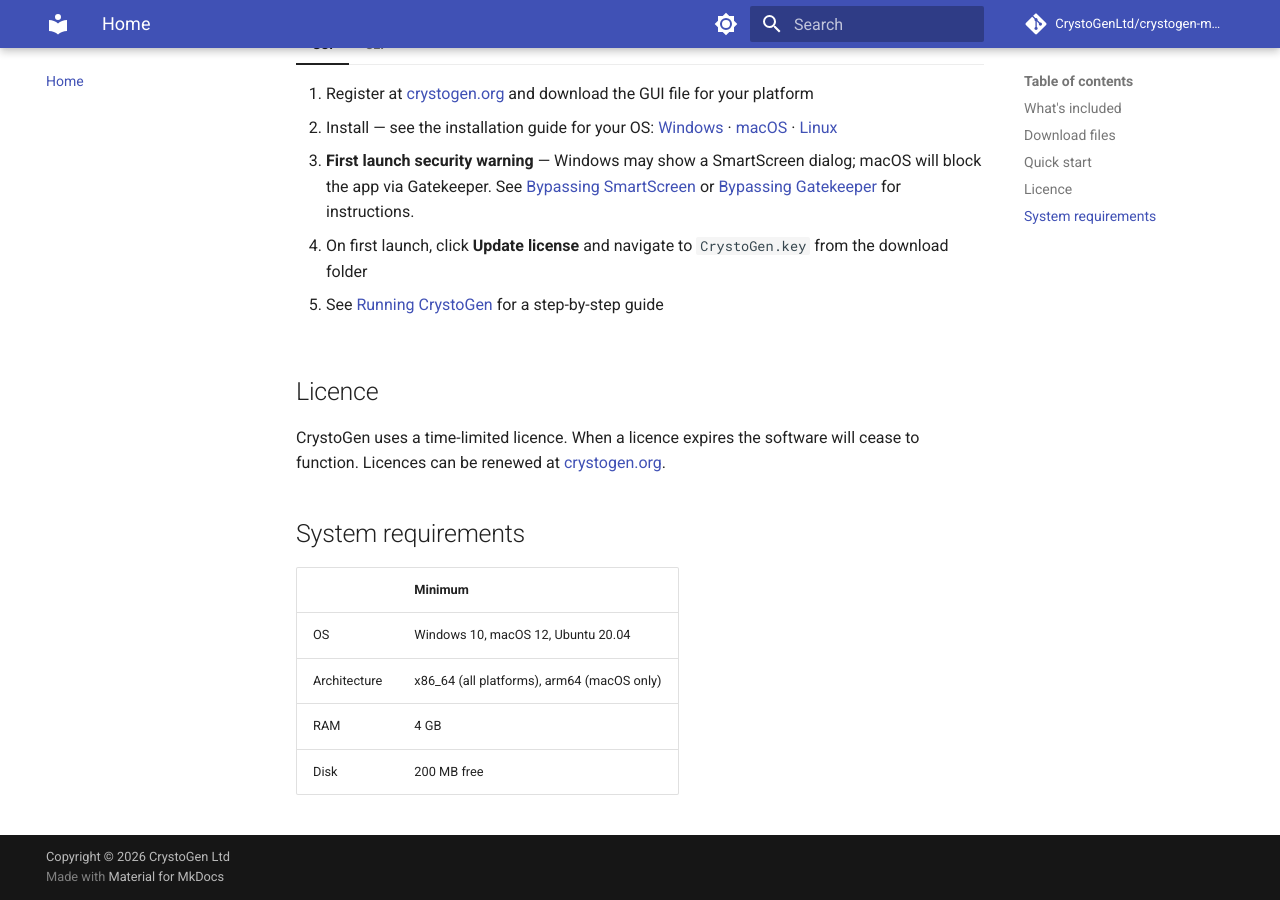
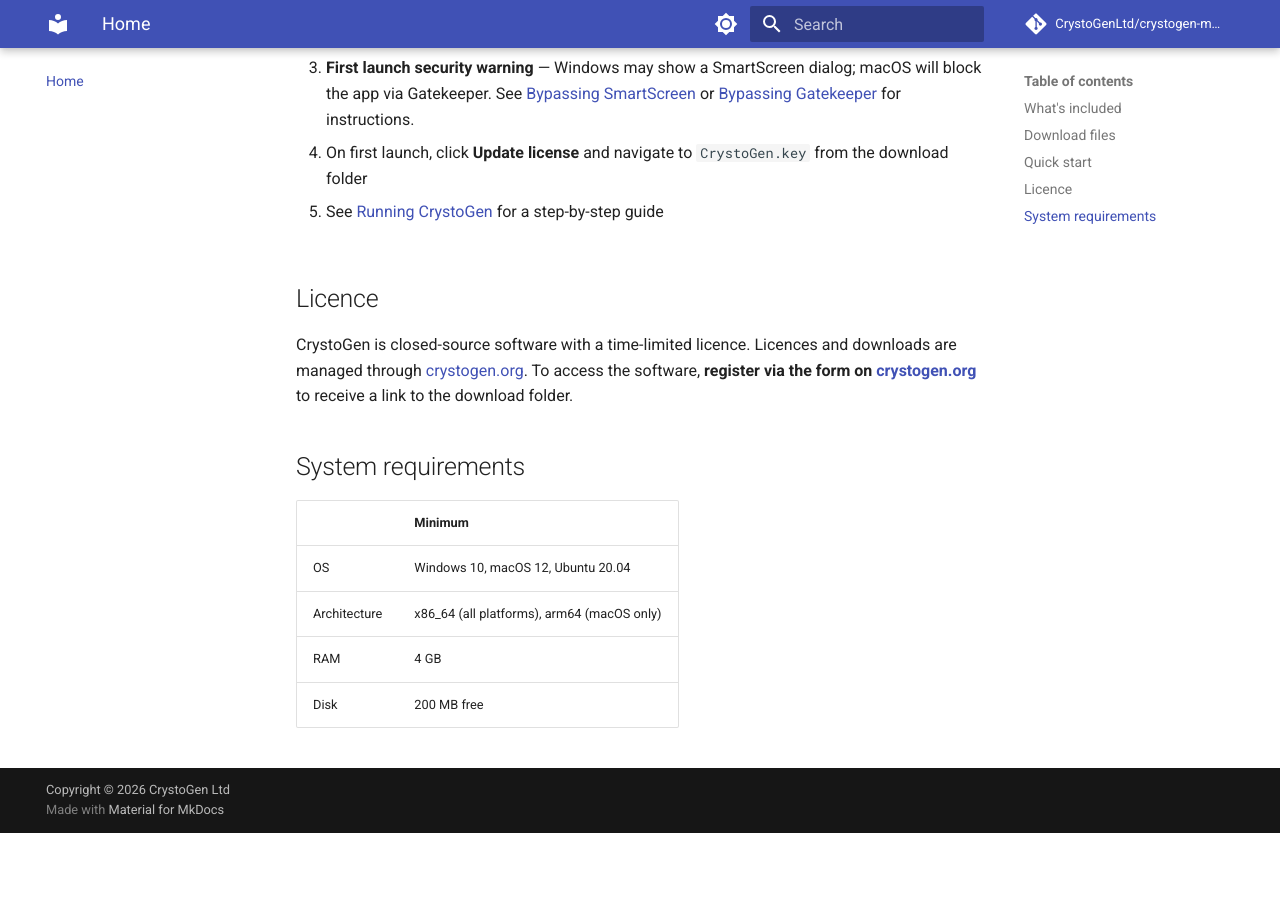
Before and after one commit to CrystoGenLtd/crystogen-manuals, an MkDocs documentation site: the page built from docs/index.md, in a window 1280 px wide and 900 px high, scrolled down 1621 px. Built offline with MkDocs 1.6.1 and Material for MkDocs 9.7.7, drawn with Linux system fonts in a browser that asks for light colours; comment, search, counter and statistics services are not loaded; after the commit the page ends 2454 px from its top, so only the background shows below that; some of the changed text lies outside the part shown.

```diff
--- a/docs/index.md
+++ b/docs/index.md
@@ -1,8 +1,6 @@
 # CrystoGen
 
 CrystoGen (formerly CrystalGrower) is a Monte Carlo crystal-growth simulator for predicting crystal habit and nanoscale surface topography. It is available as a **GUI application** for interactive use and as a standalone **CLI binary** for scripted or HPC runs.
-
-CrystoGen is closed-source software with a time-limited licence. Licences and downloads are managed through [crystogen.org](https://crystogen.org). To access the software, **register via the form on [crystogen.org](https://crystogen.org)** to receive a link to the download folder.
 
 ## What's included
 
@@ -97,7 +95,7 @@
 
 ## Licence
 
-CrystoGen uses a time-limited licence. When a licence expires the software will cease to function. Licences can be renewed at [crystogen.org](https://crystogen.org).
+CrystoGen is closed-source software with a time-limited licence. Licences and downloads are managed through [crystogen.org](https://crystogen.org). To access the software, **register via the form on [crystogen.org](https://crystogen.org)** to receive a link to the download folder.
 
 ## System requirements
 
```
Also changed, not shown: 1 other file.
